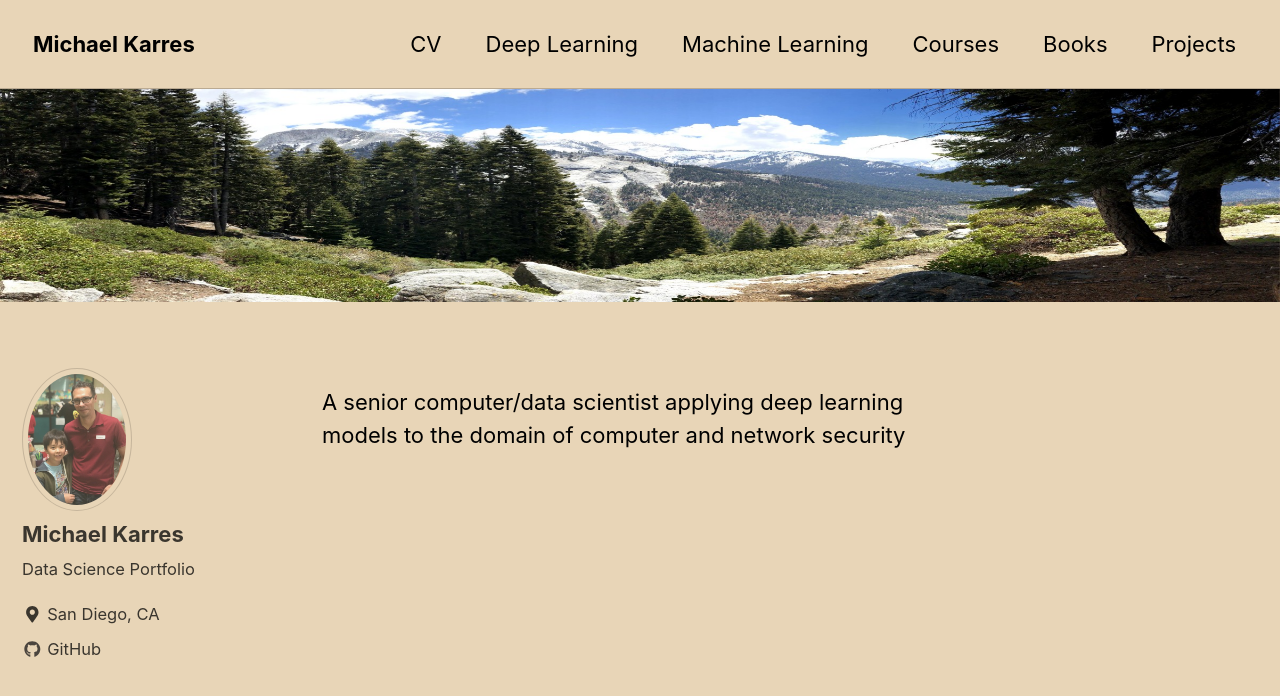
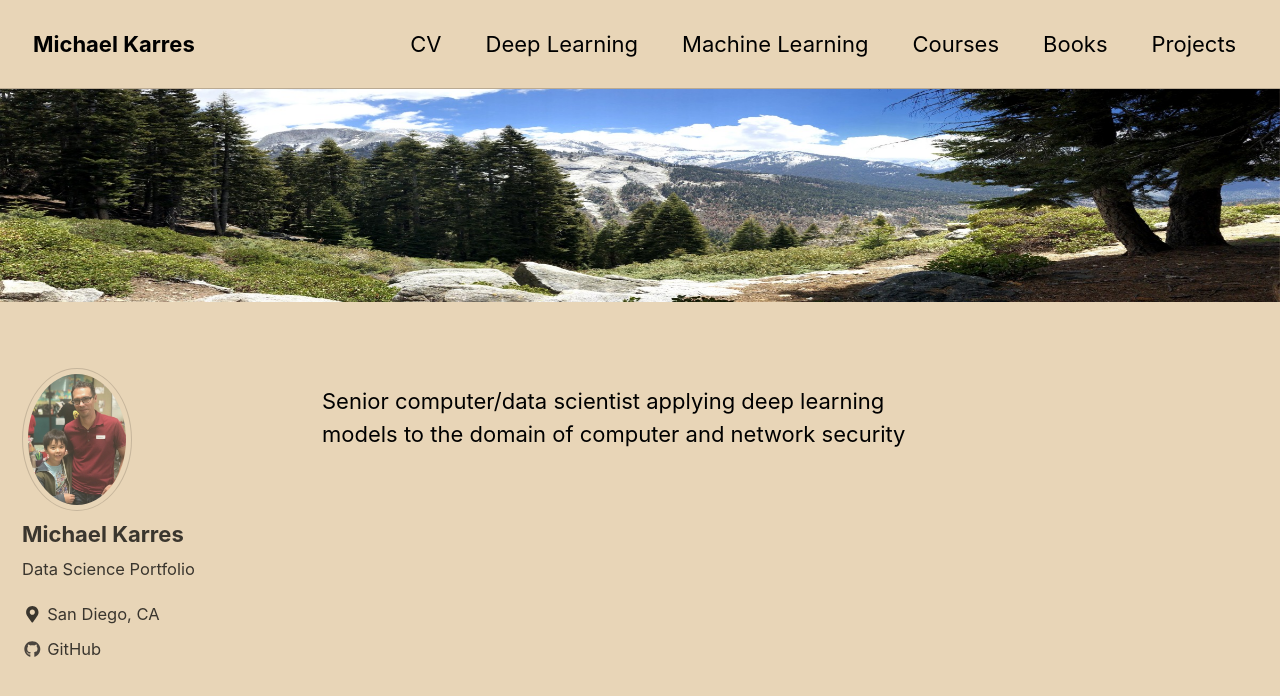
Before and after one commit to mkarres/first-repo, a Jekyll site: the page built from _pages/about.md, in a window 1280 px wide and 900 px high. Shown: the top 696 px of the window. Built offline with Jekyll 4.4.1, drawn with Linux system fonts in a browser that asks for light colours; cached includes are drawn as plain includes; nearby versions of some CDN libraries.

```diff
--- a/_pages/about.md
+++ b/_pages/about.md
@@ -5,4 +5,4 @@ header:
   image: "/images/highSierraTrail.jpg"
 ---
 
-A senior computer/data scientist applying deep learning models to the domain of computer and network security
+Senior computer/data scientist applying deep learning models to the domain of computer and network security
```
Also changed, not shown: images/disneySea.jpg (added), images/halfdome.jpg (added), images/joshuatree.jpg (added), images/queenstown.jpg (added).
